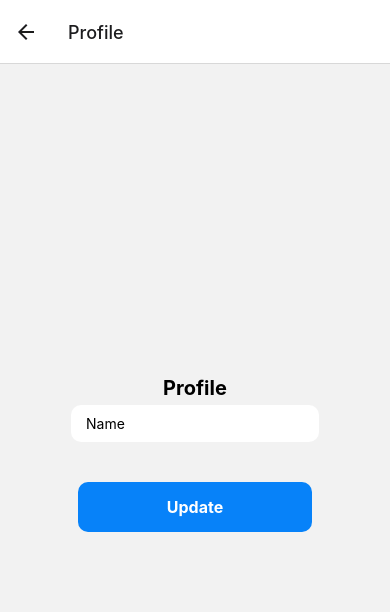
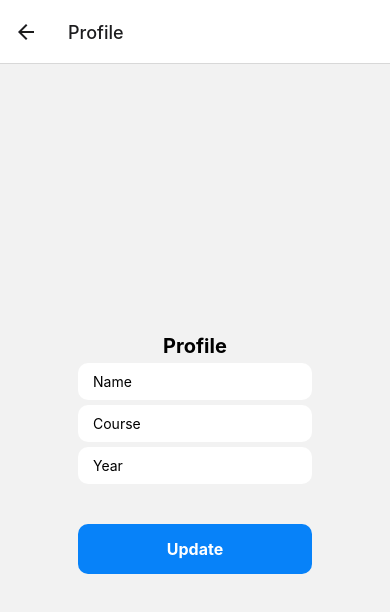
Before and after one commit to codeitamarjr/Y3S1MobileAppReactNativeAccelerometerLeaderboard, a React Native app: screen /Profile in a window 390 px wide. Shown: the top 612 px of the page. Built offline with nearby package versions, Linux system fonts and the light colour scheme; no server answers.

Commit message:
get name,course and year

```diff
--- a/screens/ProfileScreen.js
+++ b/screens/ProfileScreen.js
@@ -1,14 +1,27 @@
 import { StyleSheet, Text, TextInput, View, TouchableOpacity } from 'react-native'
 import React from 'react'
-import { firebaseApp } from '../firebaseConfig';
+import { firebaseApp, firestore } from '../firebaseConfig';
 import {
     getAuth,
 } from "firebase/auth";
+import { collection, getDoc, doc, setDoc, getFirestore } from "firebase/firestore";
 
 /* Get a reference to the database service */
 const auth = getAuth(firebaseApp);
+const db = getFirestore(firebaseApp);
 
-/* Update Profile */
+/* Update Users Profile */
+const updateProfile = async (name, course, year) => {
+    try {
+        await setDoc(doc(db, "StudentID", auth.currentUser?.uid), {
+            name: name,
+            course: course,
+            year: year,
+        });
+    } catch (error) {
+        console.log(error);
+    }
+}
 
 
 const ProfileScreen = () => {
@@ -17,6 +30,31 @@ const ProfileScreen = () => {
     const [name, setName] = React.useState('')
     const [course, setCourse] = React.useState('')
     const [year, setYear] = React.useState('')
+
+    /* Get User Profile */
+    React.useEffect(() => {
+        const unsubscribe = auth.onAuthStateChanged((user) => {
+            if (user) {
+                const docRef = doc(db, "StudentID", auth.currentUser?.uid);
+                getDoc(docRef).then((doc) => {
+                    if (doc.exists()) {
+                        setName(doc.data().name)
+                        setCourse(doc.data().course)
+                        setYear(doc.data().year)
+                    } else {
+                        // doc.data() will be undefined in this case
+                        console.log("No such document!");
+                    }
+                }).catch((error) => {
+                    console.log("Error getting document:", error);
+                });
+            } else {
+                // No user is signed in.
+            }
+        });
+        return unsubscribe;
+    }, [])
+
 
     return (
         <View style={styles.container}>
@@ -29,8 +67,24 @@ const ProfileScreen = () => {
                 onChangeText={(text) => { setName(text) }}
                 style={styles.input}
             />
+            <TextInput
+                placeholder='Course'
+                placeholderTextColor='black'
+                autoCorrect={false}
+                value={course}
+                onChangeText={(text) => { setCourse(text) }}
+                style={styles.input}
+            />
+            <TextInput
+                placeholder='Year'
+                placeholderTextColor='black'
+                autoCorrect={false}
+                value={year}
+                onChangeText={(text) => { setYear(text) }}
+                style={styles.input}
+            />
             <TouchableOpacity
-                onPress={() => { }}
+                onPress={() => updateProfile(name, course, year)}
                 style={[styles.button, styles.buttonOutline]}
             >
                 <Text style={styles.buttonText}>Update</Text>
@@ -52,6 +106,7 @@ const styles = StyleSheet.create({
         fontWeight: 'bold'
     },
     input: {
+        width: '60%',
         backgroundColor: 'white',
         paddingHorizontal: 15,
         paddingVertical: 10,
```
